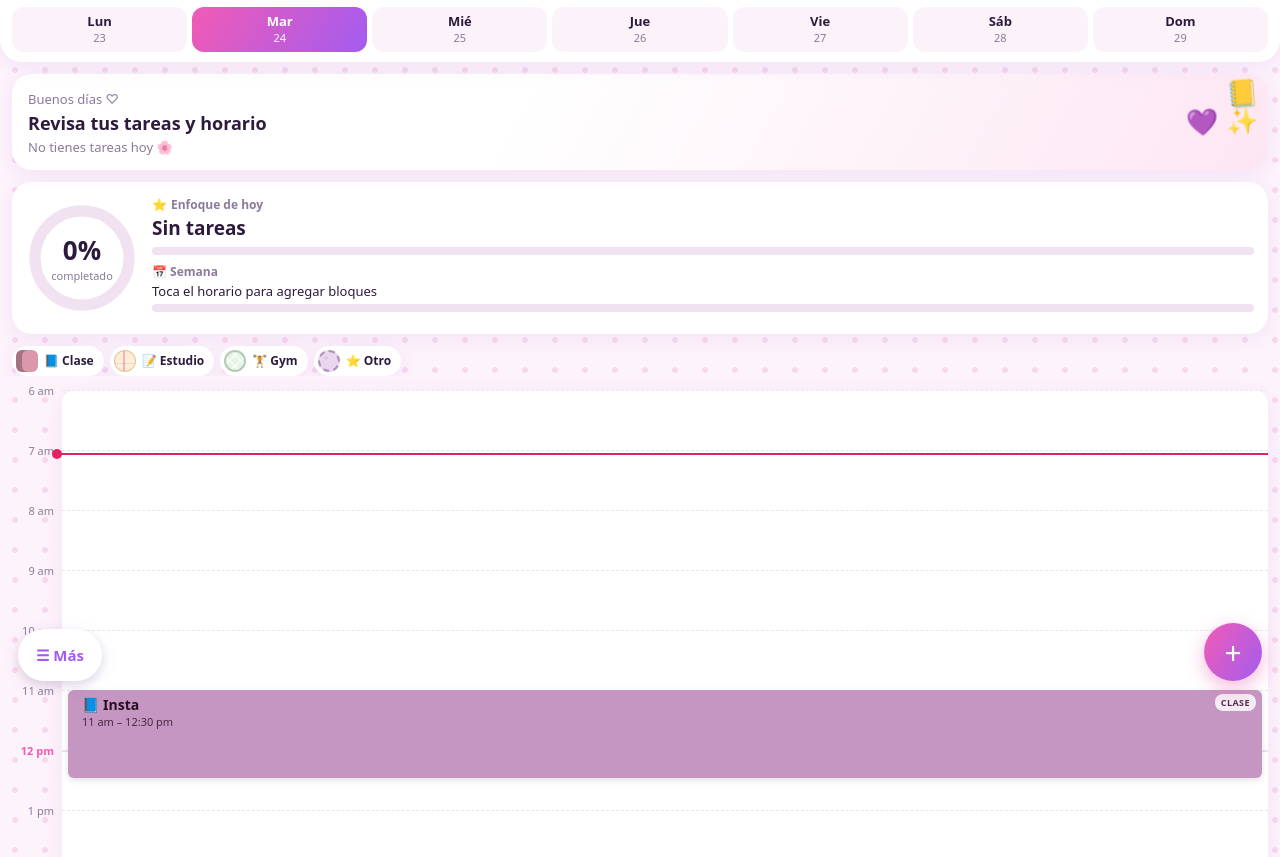
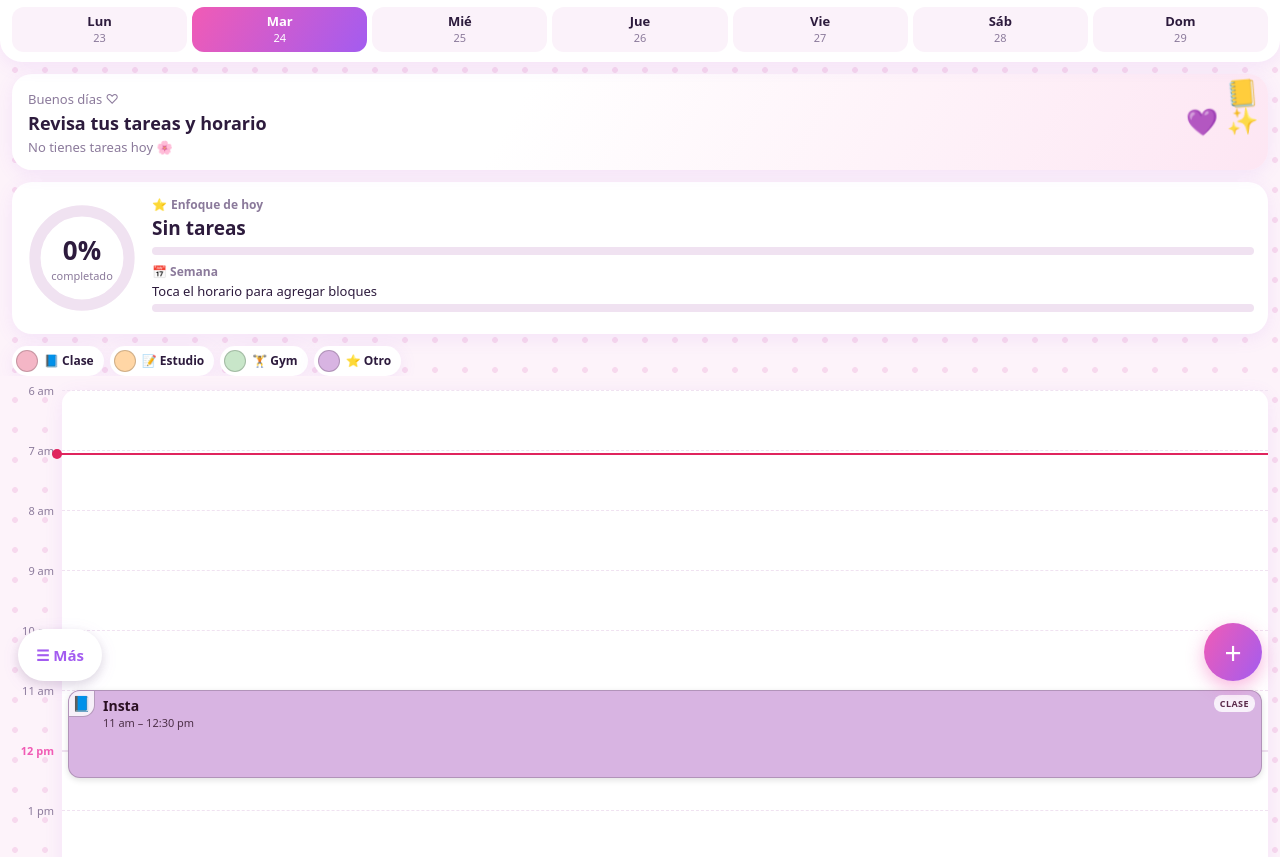
Before and after one commit to mmucharivelazque-pixel/horario1, a plain HTML site: page index.html in a window 1280 px wide. Shown: the part 95-952 px from the top of the page. Drawn offline with Linux system fonts and the light colour scheme.

Commit message:
Refactor styles and HTML structure for elements
p3

```diff
--- a/index.html
+++ b/index.html
@@ -96,18 +96,15 @@ body.sinG .g-only{display:none!important}
 .ahora{position:absolute;left:-6px;right:0;border-top:2px solid #e0245e;z-index:3;pointer-events:none}
 .ahora::before{content:"";position:absolute;left:-4px;top:-6px;width:10px;height:10px;border-radius:50%;background:#e0245e}
 
-/* Texturas por tipo (sirven en cualquier color) */
-.t-clase,.t-estudio,.t-gym,.t-otro{position:relative}
-.t-clase{border-radius:6px;background-color:color-mix(in srgb,var(--c) 80%,#7a1f3d);box-shadow:inset 6px 0 0 rgba(0,0,0,.25)}
-.t-estudio{border-radius:14px;border:1.5px solid color-mix(in srgb,var(--c) 70%,#000 10%);background-color:color-mix(in srgb,var(--c) 45%,#fff);background-image:repeating-linear-gradient(180deg,transparent 0 12px,rgba(70,40,120,.10) 12px 13px)}
-.t-estudio::before{content:"";position:absolute;left:8px;top:0;bottom:0;border-left:2px solid rgba(225,40,100,.3)}
-.t-gym{border-radius:22px;border:2px solid color-mix(in srgb,var(--c) 75%,#000 12%);background-color:color-mix(in srgb,var(--c) 45%,#fff);background-image:repeating-linear-gradient(45deg,rgba(255,255,255,.5) 0 2px,transparent 2px 8px),repeating-linear-gradient(-45deg,rgba(255,255,255,.5) 0 2px,transparent 2px 8px)}
-.t-otro{border-radius:12px;border:2px dashed color-mix(in srgb,var(--c) 80%,#000 20%);background-color:color-mix(in srgb,var(--c) 55%,transparent);background-image:radial-gradient(color-mix(in srgb,var(--c) 70%,transparent) 1.3px,transparent 2px);background-size:12px 12px;backdrop-filter:blur(2px)}
-[data-tema=oscuro] .blk.t-otro{color:#f3eefc}
+/* Recuadros por tipo: color liso + icono en el borde (sin texturas) */
+.t-clase,.t-estudio,.t-gym,.t-otro{background-color:var(--c);position:relative;border-radius:12px;border:1.5px solid color-mix(in srgb,var(--c) 70%,#000 18%)}
+.blk .ico{position:absolute;left:0;top:0;width:26px;height:26px;display:grid;place-items:center;font-size:15px;line-height:1;
+  background:rgba(255,255,255,.8);border-right:1.5px solid color-mix(in srgb,var(--c) 70%,#000 18%);border-bottom:1.5px solid color-mix(in srgb,var(--c) 70%,#000 18%);border-radius:0 0 12px 0}
+[data-tema=oscuro] .blk .ico{background:rgba(255,255,255,.9)}
 
 .blk{position:absolute;left:6px;right:6px;padding:5px 10px;color:#2a0f22;font-size:14px;font-weight:700;overflow:hidden;box-shadow:0 2px 6px rgba(0,0,0,.12);cursor:pointer;transition:transform .15s}
 .blk:active{transform:scale(.98)}
-.blk.t-estudio{padding-left:16px}.blk.t-gym{padding-left:14px}.blk.t-clase{padding-left:14px}
+.blk{padding-left:34px}
 .blk .t{display:block;white-space:nowrap;overflow:hidden;text-overflow:ellipsis;padding-right:62px}
 .blk small{display:block;font-size:11px;font-weight:500;opacity:.8}
 .blk .tag{position:absolute;right:6px;top:4px;font-size:9px;font-weight:800;letter-spacing:.05em;padding:2px 6px;border-radius:8px;background:rgba(255,255,255,.82);color:#5a2a4a;text-transform:uppercase;max-width:70px;overflow:hidden;text-overflow:ellipsis;white-space:nowrap}
@@ -600,7 +597,7 @@ function renderDia(){
       if(hg>=58)extra=`<div class="sp"><i style="width:${ok*100/x.sub.length}%"></i></div>`;
       if(hg>=78)extra+=`<small class="nx">🧩 ${ok}/${x.sub.length}${sig?' · Sigue: '+esc(sig.t):' · ¡Todo listo!'}</small>`;
       else if(hg>=58)extra+=`<small>🧩 ${ok}/${x.sub.length} pasos</small>`}
-    d.innerHTML=`<span class="tag">${esc(nomDe(x))}</span><span class="t">${icoDe(x)} ${esc(x.titulo)}</span><small>${h12(x.ini)} – ${h12(x.fin)}${hecho?' · ✅ hecho':''}</small>${extra}`;
+    d.innerHTML=`<span class="ico">${icoDe(x)}</span><span class="tag">${esc(nomDe(x))}</span><span class="t">${esc(x.titulo)}</span><small>${h12(x.ini)} – ${h12(x.fin)}${hecho?' · ✅ hecho':''}</small>${extra}`;
     d.onclick=e=>{e.stopPropagation();abrir(x)};tl.appendChild(d)});
   if(esEstaSem&&diaHoy===dia){const m=hoy.getHours()*60+hoy.getMinutes();
     if(m>=H0*60&&m<H1*60)tl.insertAdjacentHTML('beforeend',`<div class="ahora" style="top:${(m-H0*60)*PX}px"></div>`)}
```
